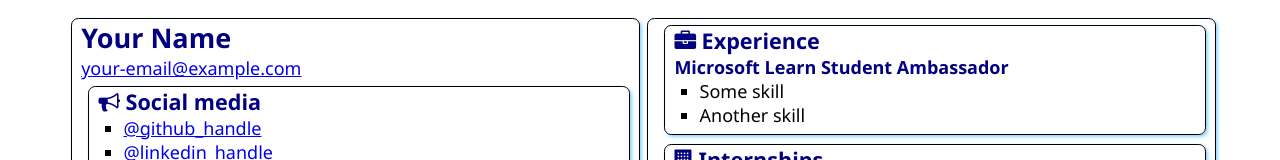
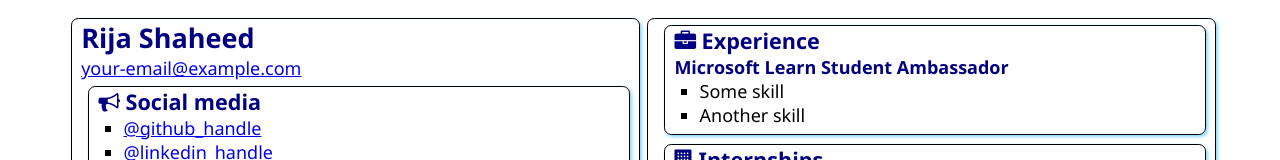
Before and after one commit to rijashaheed/SATechnicalOnboarding, a plain HTML site: page src/index.html in a window 1280 px wide. Shown: the top 160 px of the page. Drawn offline with Linux system fonts and the light colour scheme.

Commit message:
Added my name

```diff
--- a/src/index.html
+++ b/src/index.html
@@ -12,7 +12,7 @@
 <body>
     <main>
         <article class="box">
-            <h1>Your Name</h1>
+            <h1>Rija Shaheed</h1>
             <div><a href="mailto:your.email@example.com">your-email@example.com</a></div>
 
             <section class="box">
```
